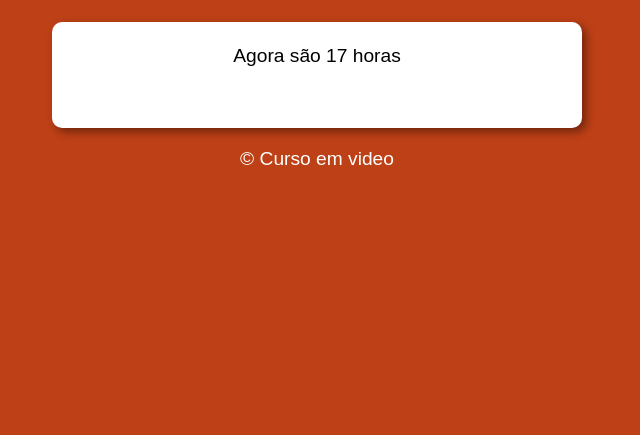
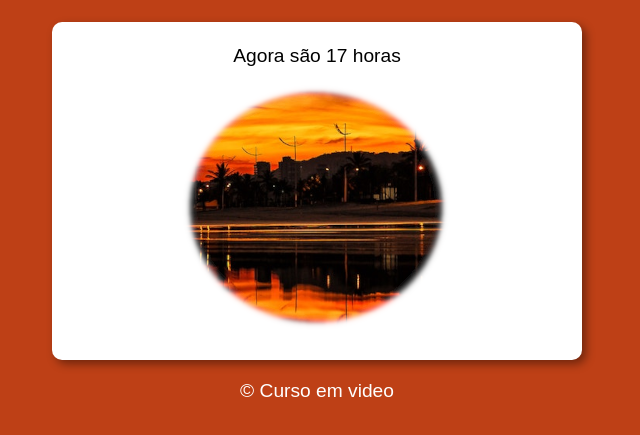
Before and after one commit to dianalves/javascript, a plain HTML site: page exercicios/exc1/modelo.html in a window 1280 px wide. Shown: the part 73-508 px from the top of the page, without its empty margins (323-963 px from the left). Drawn offline with Linux system fonts and the light colour scheme.

Commit message:
exc sobre repetição

```diff
--- a/exercicios/exc1/modelo.html
+++ b/exercicios/exc1/modelo.html
@@ -16,7 +16,7 @@
 
         </div>
         <div id="foto">
-            <img id="imagem" src="../imagens/noite.png" alt="">
+            <img id="imagem" src="imagens/noite.png" alt="">
         </div>
     </section>
 
--- a/exercicios/exc1/script.js
+++ b/exercicios/exc1/script.js
@@ -5,13 +5,13 @@ function carregar() {
     var hora = data.getHours()
     msg.innerHTML = `Agora são ${hora} horas`
     if (hora >= 0 && hora < 12) {
-        img.src = '../imagens/manha.png'
+        img.src = 'imagens/manha.png'
         document.body.style.background = '#e2cd9f'
     } else if (hora >= 12 && hora < 18) {
-        img.src = '../imagens/tarde.png'
+        img.src = 'imagens/tarde.png'
         document.body.style.background = 'rgb(190, 64, 22)'
     } else {
-        img.src = '../imagens/noite.png'
+        img.src = 'imagens/noite.png'
         document.body.style.background = 'rgb(11, 3, 27)'
     }
 }
--- /dev/null
+++ b/exercicios/exc3/estilos.css
@@ -0,0 +1,32 @@
+@charset "UTF-8";
+
+body {
+    background-color: rgb(65, 136, 243);
+    font-family: Arial, Helvetica, sans-serif;
+    font-size: 1.3em;
+}
+
+header {
+    color: white;
+    text-align: center;
+}
+
+section {
+    background-color: white;
+    border-radius: 10px;
+    box-shadow: 3px 3px 10px rgba(0, 0, 0, 0.37);
+    margin: auto;
+    padding: 10px;
+    width: 500px;
+    height: 509px;
+}
+
+
+div#res {
+    text-align: center;
+}
+
+footer {
+    color: white;
+    text-align: center;
+}
```
Also changed, not shown: aula13/ambiente.js (added, +31 -0 lines), aula14/ambiente.js (added, +19 -0 lines), exercicios/exc3/index.html (added, +36 -0 lines), exercicios/exc3/script.js (added).
